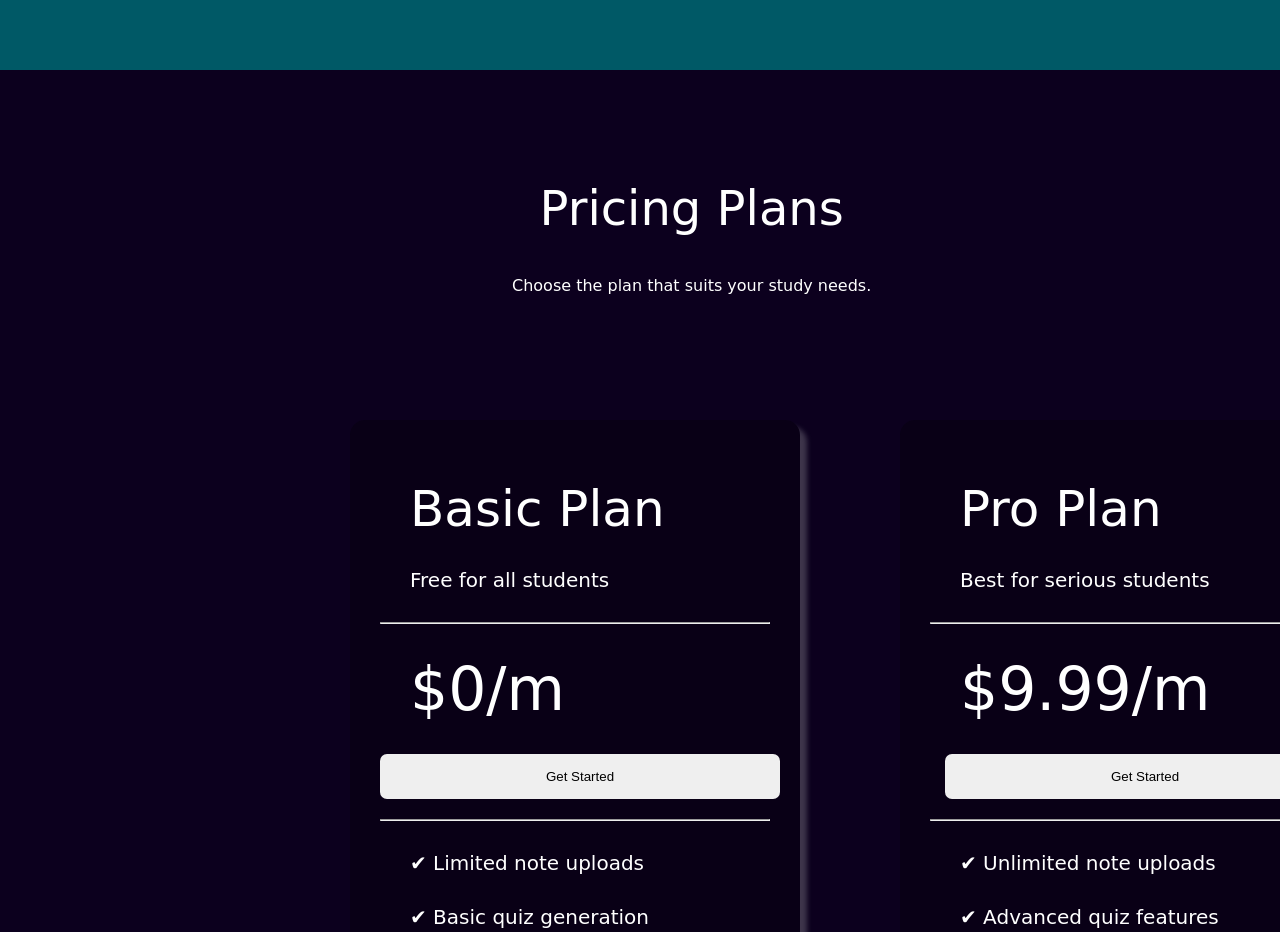
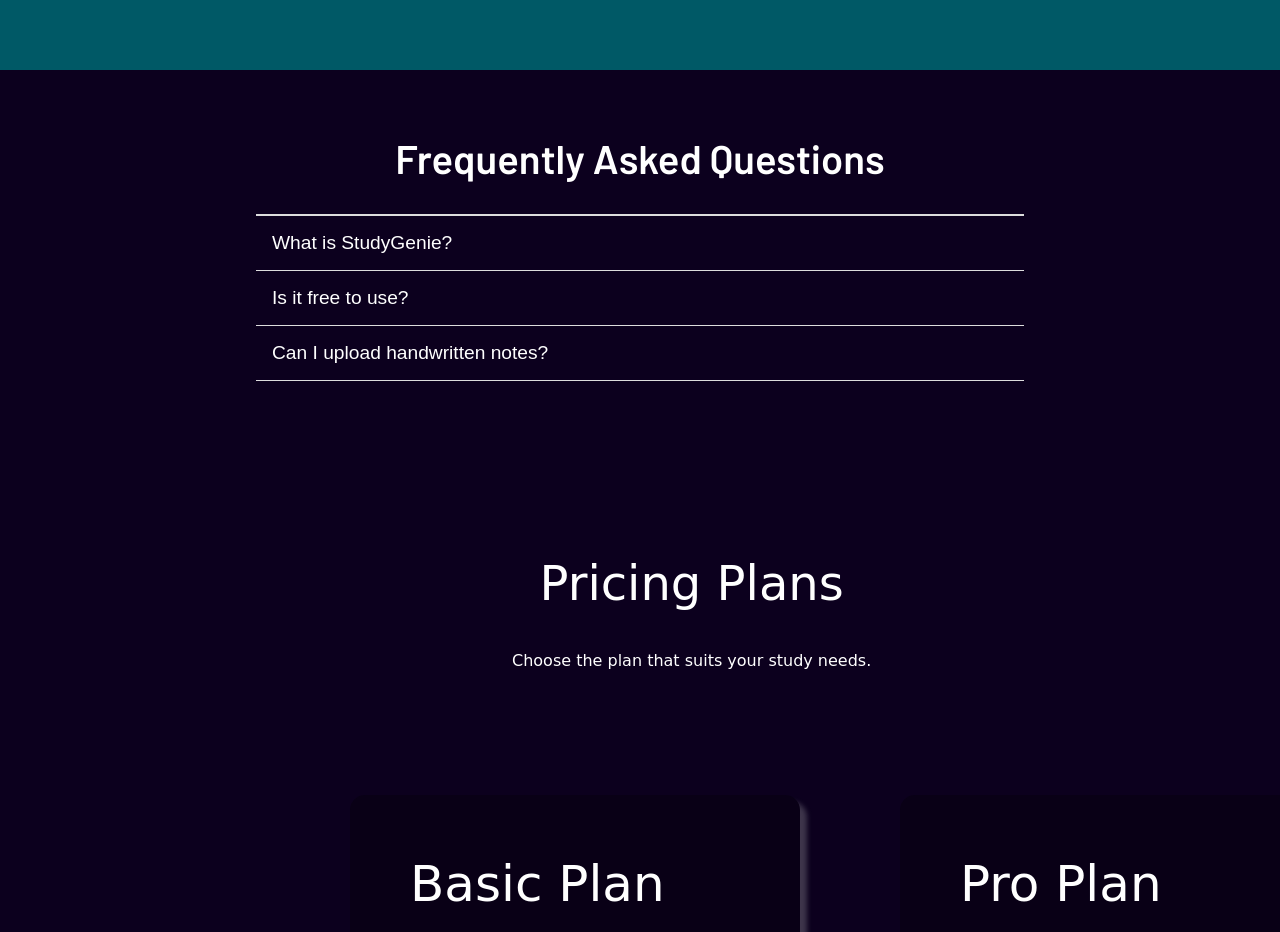
Before and after one commit to rayymaxx/StudyGenie-Project, a plain HTML site: page index.html in a window 1280 px wide. Shown: the part 4180-5112 px from the top of the page. Drawn offline with Linux system fonts and the light colour scheme; a web font is replaced by a local one.

Commit message:
Added a faq accordion with javascript, css and html

```diff
--- a/index.html
+++ b/index.html
@@ -10,6 +10,7 @@
     <link rel="stylesheet" href="styles/section-3.css">
     <link rel="stylesheet" href="styles/section-4.css">
     <link rel="stylesheet" href="styles/section-5.css">
+    <link rel="stylesheet" href="styles/faq.css">
     <link rel="stylesheet" href="styles/pricing.css">
     <link rel="stylesheet" href="styles/footer.css">
 
@@ -161,6 +162,33 @@
         </div>
       </section>
 
+      <section id="faq-section">
+        <h2 class="faq-title">Frequently Asked Questions</h2>
+        <div class="faq-container">
+          <div class="faq-item">
+            <button class="faq-question">What is StudyGenie?</button>
+            <div class="faq-answer">
+              <p>StudyGenie is your AI-powered study assistant that turns notes into quizzes, summaries, and more!</p>
+            </div>
+          </div>
+
+          <div class="faq-item">
+            <button class="faq-question">Is it free to use?</button>
+            <div class="faq-answer">
+              <p>Yes! We offer a free Basic plan with optional upgrades to Pro for advanced features.</p>
+            </div>
+          </div>
+
+          <div class="faq-item">
+            <button class="faq-question">Can I upload handwritten notes?</button>
+            <div class="faq-answer">
+              <p>Absolutely! Our AI is trained to process both typed and handwritten notes with high accuracy.</p>
+            </div>
+          </div>
+        </div>
+      </section>
+
+
       <section id="pricing-section">
         <div class="price-text">
           <p id="price-header">Pricing Plans</p>
@@ -215,5 +243,6 @@
         </div>
       </footer>
     </main>
+    <script src="scripts/faq.js"></script>
   </body>
 </html>
--- /dev/null
+++ b/scripts/faq.js
@@ -0,0 +1,6 @@
+document.querySelectorAll(".faq-question").forEach((button) => {
+  button.addEventListener("click", () => {
+    const faqItem = button.parentElement;
+    faqItem.classList.toggle("active");
+  });
+});
--- /dev/null
+++ b/styles/faq.css
@@ -0,0 +1,58 @@
+#faq-section {
+  max-width: 800px;
+  margin: 4rem auto;
+  padding: 0 1rem;
+  font-family: 'Barlow', sans-serif;
+}
+
+.faq-title {
+  text-align: center;
+  font-size: 2.5rem;
+  margin-bottom: 2rem;
+  color: white;
+}
+
+.faq-container {
+  border-top: 2px solid #ddd;
+}
+
+.faq-item {
+  border-bottom: 1px solid #ddd;
+}
+
+.faq-question {
+  width: 100%;
+  padding: 1rem;
+  font-size: 1.2rem;
+  text-align: left;
+  background: none;
+  border: none;
+  outline: none;
+  cursor: pointer;
+  position: relative;
+  color: white;
+  transition: background-color 0.3s ease
+    color 0.3s ease;
+}
+
+.faq-question:hover {
+  background-color: #f9f9f9;
+  color: black;
+}
+
+.faq-answer {
+  max-height: 0;
+  overflow: hidden;
+  transition: max-height 0.4s ease, padding 0.3s ease;
+  padding: 0 1rem;
+  color: black;
+  background-color: white;
+}
+
+.faq-answer p {
+  margin: 1rem 0;
+}
+.faq-item.active .faq-answer {
+  max-height: 200px;
+  padding: 1rem;
+}
--- a/styles/general.css
+++ b/styles/general.css
@@ -1,5 +1,6 @@
 body {
   font-family: 'Unbounded', cursive;
+  background-color: #0C001E;
 }
 
 * {
```
